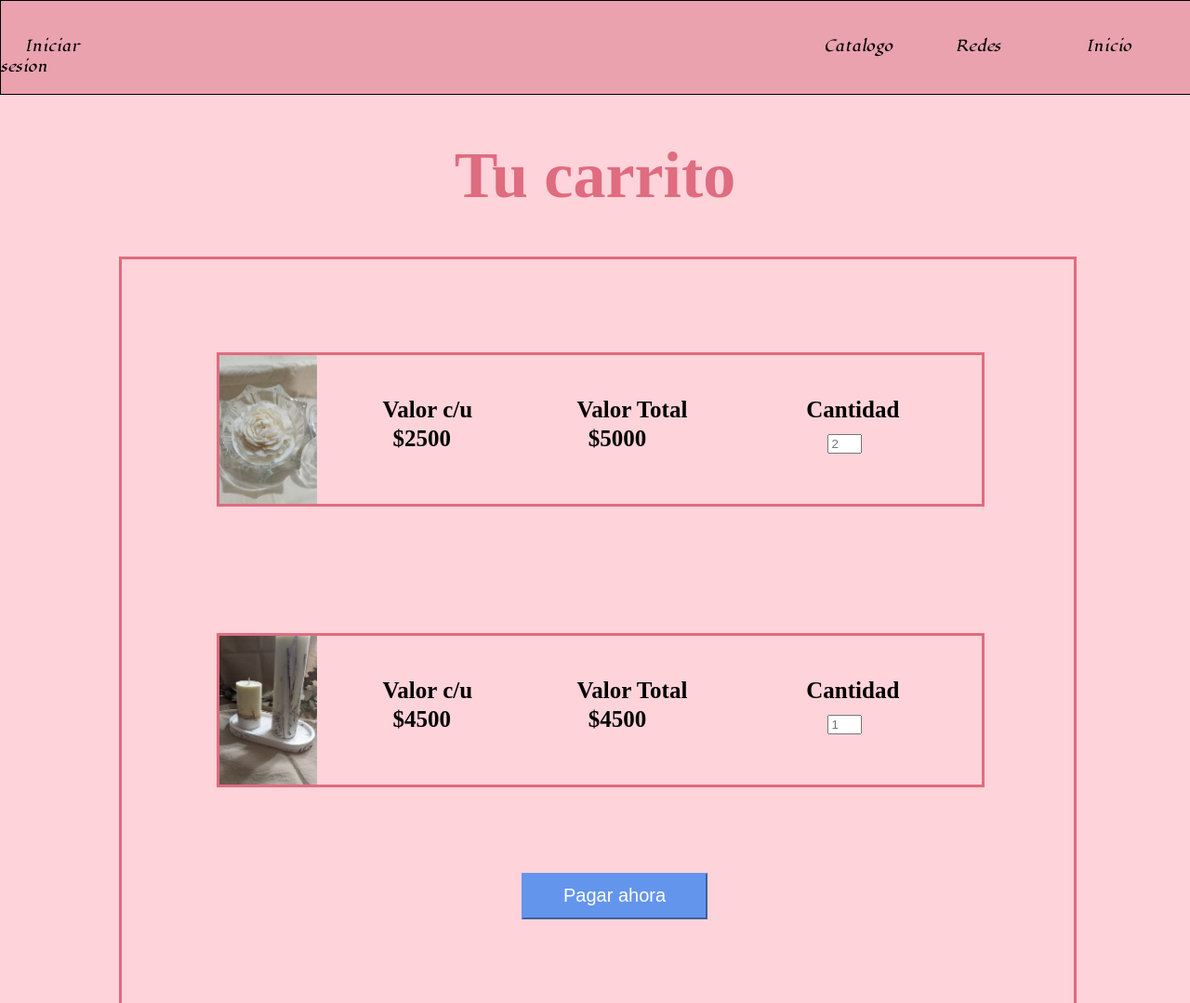
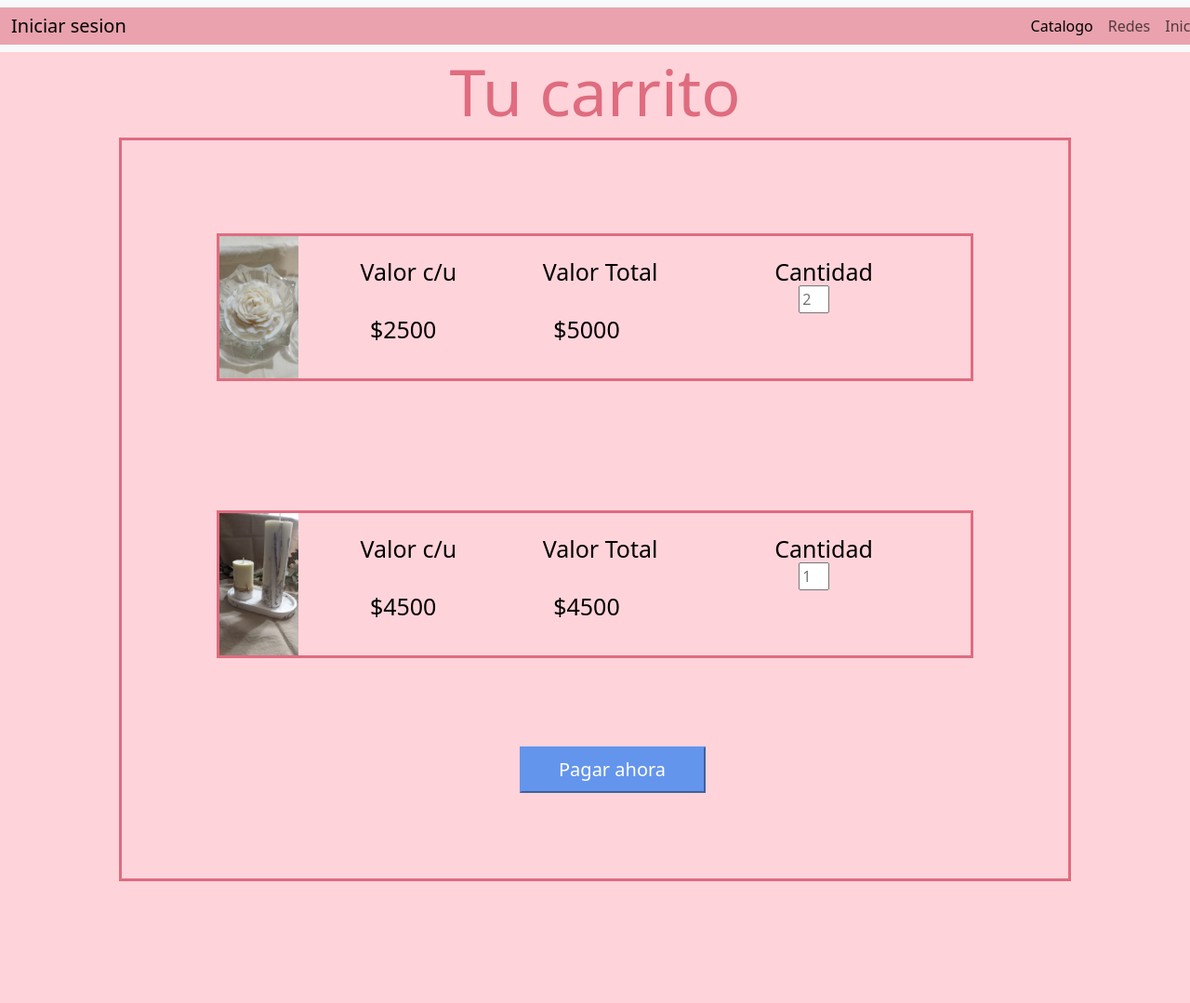
Before and after one commit to Wash37/ProyectoFinal, a plain HTML site: page Pages/Carrito.html in a window 1280 px wide. Shown: the top 1079 px of the page at 93% size. After the commit the page ends 948 px from the top, so only its background shows below. Drawn offline with nearby package versions, Linux system fonts and the light colour scheme.

Commit message:
Nueva nav bar

```diff
--- a/Pages/Carrito.html
+++ b/Pages/Carrito.html
@@ -3,28 +3,32 @@
 <head>
     <meta name="viewport" content="width=device-width"/>
     <title>Carrito</title>
+    <link href="https://cdn.jsdelivr.net/npm/bootstrap@5.3.3/dist/css/bootstrap.min.css" rel="stylesheet" integrity="sha384-QWTKZyjpPEjISv5WaRU9OFeRpok6YctnYmDr5pNlyT2bRjXh0JMhjY6hW+ALEwIH" crossorigin="anonymous">
     <link rel="stylesheet" href="../Styles/style.css">
 </head>
 <body>
     <header>
-        <nav>
-            <div id="BarraGrid">
-                <div class="grid-item">
-                    <a href="./Sesion.html" id="SessionButton">Iniciar sesion</a>
-                </div>
-                <div class="grid-item">
-                </div>
-                <div class="grid-item">
-                    <a href="./Catalogo.html">Catalogo</a>
-                </div>
-                <div class="grid-item">
-                    <a href="./Redes.html">Redes</a>
-                </div>
-                <div class="grid-item">
-                    <a href="../index.html">Inicio</a>
-                </div>
+        <nav class="navbar navbar-expand-lg bg-body-tertiary">
+            <div class="container-fluid">
+              <a class="navbar-brand" href="./Sesion.html">Iniciar sesion</a>
+              <button class="navbar-toggler" type="button" data-bs-toggle="collapse" data-bs-target="#navbarNav" aria-controls="navbarNav" aria-expanded="false" aria-label="Toggle navigation">
+                <span class="navbar-toggler-icon"></span>
+              </button>
+              <div class="collapse navbar-collapse" id="navbarNav">
+                <ul class="navbar-nav">
+                  <li class="nav-item">
+                    <a class="nav-link active" aria-current="page" href="./Catalogo.html">Catalogo</a>
+                  </li>
+                  <li class="nav-item">
+                    <a class="nav-link" href="./Redes.html">Redes</a>
+                  </li>
+                  <li class="nav-item">
+                    <a class="nav-link" href="../index.html">Inicio</a>
+                  </li>
+                </ul>
+              </div>
             </div>
-        </nav>
+          </nav>
         <h1 id="TituloCarrito">Tu carrito</h1>
         <div class="MainContainerCarrito">
             <div class="MainBox Box1">
@@ -62,5 +66,7 @@
             </div>
         </div>
     </header>
+    <script src="https://cdn.jsdelivr.net/npm/@popperjs/core@2.11.8/dist/umd/popper.min.js" integrity="sha384-I7E8VVD/ismYTF4hNIPjVp/Zjvgyol6VFvRkX/vR+Vc4jQkC+hVqc2pM8ODewa9r" crossorigin="anonymous"></script>
+    <script src="https://cdn.jsdelivr.net/npm/bootstrap@5.3.3/dist/js/bootstrap.min.js" integrity="sha384-0pUGZvbkm6XF6gxjEnlmuGrJXVbNuzT9qBBavbLwCsOGabYfZo0T0to5eqruptLy" crossorigin="anonymous"></script>
 </body>
 </html>
--- a/Styles/style.css
+++ b/Styles/style.css
@@ -89,7 +89,7 @@ body {
 #CatalogoTitulo h2 {
     position: relative;
     color: rgb(223, 108, 127);
-    top: -75px;
+    top: 5%;
     text-align: center;
     /* left: 37%; */
     font-family: 'First';
@@ -431,7 +431,7 @@ body {
 
 .Box1 .Precio1 {
     left: 40.5%;
-    top: -20%;
+    top: 15%;
 }
 
 .Cantidad input {
@@ -482,7 +482,7 @@ body {
 
 .Box2 .Precio1 {
     left: 40.5%;
-    top: -20%;
+    top: 15%;
 }
 
 .Cantidad input {
@@ -506,6 +506,20 @@ body {
 
 .Box3 {
     border: none;
+}
+
+.navbar-nav {
+    position: relative;
+    left: 85%;
+}
+
+.container-fluid {
+    background-color: rgb(233, 162, 174);
+    padding-bottom: px;
+}
+
+.navbar {
+    background-color: rgb(233, 162, 174);
 }
 
 @media (max-width: 480px) {
```
Also changed, not shown: Pages/Catalogo.html (+24 -17 lines), Pages/Redes.html (+24 -17 lines), Pages/Sesion.html (+24 -17 lines), index.html (+20 -17 lines).
